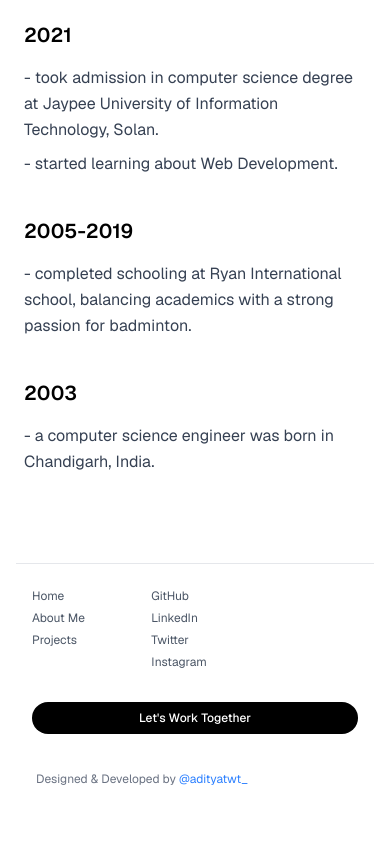
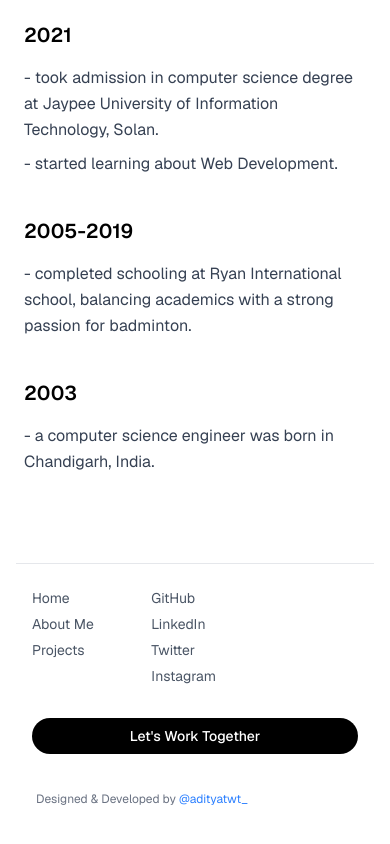
Before and after one commit to Aditya3403/My-Portfolio-Website, a Next.js app: page /about-me in a window 390 px wide. Shown: the part 562-1406 px from the top of the page. Built offline with nearby package versions, Linux system fonts and the light colour scheme.

Commit message:
fixed footer text size

```diff
--- a/components/Footer.tsx
+++ b/components/Footer.tsx
@@ -35,7 +35,7 @@ export default function Footer() {
             grid-cols-3
             gap-8
             text-gray-600
-            text-xs sm:text-sm md:text-lg
+            text-sm sm:text-sm md:text-lg
             dark:text-gray-300
           "
         >
```
